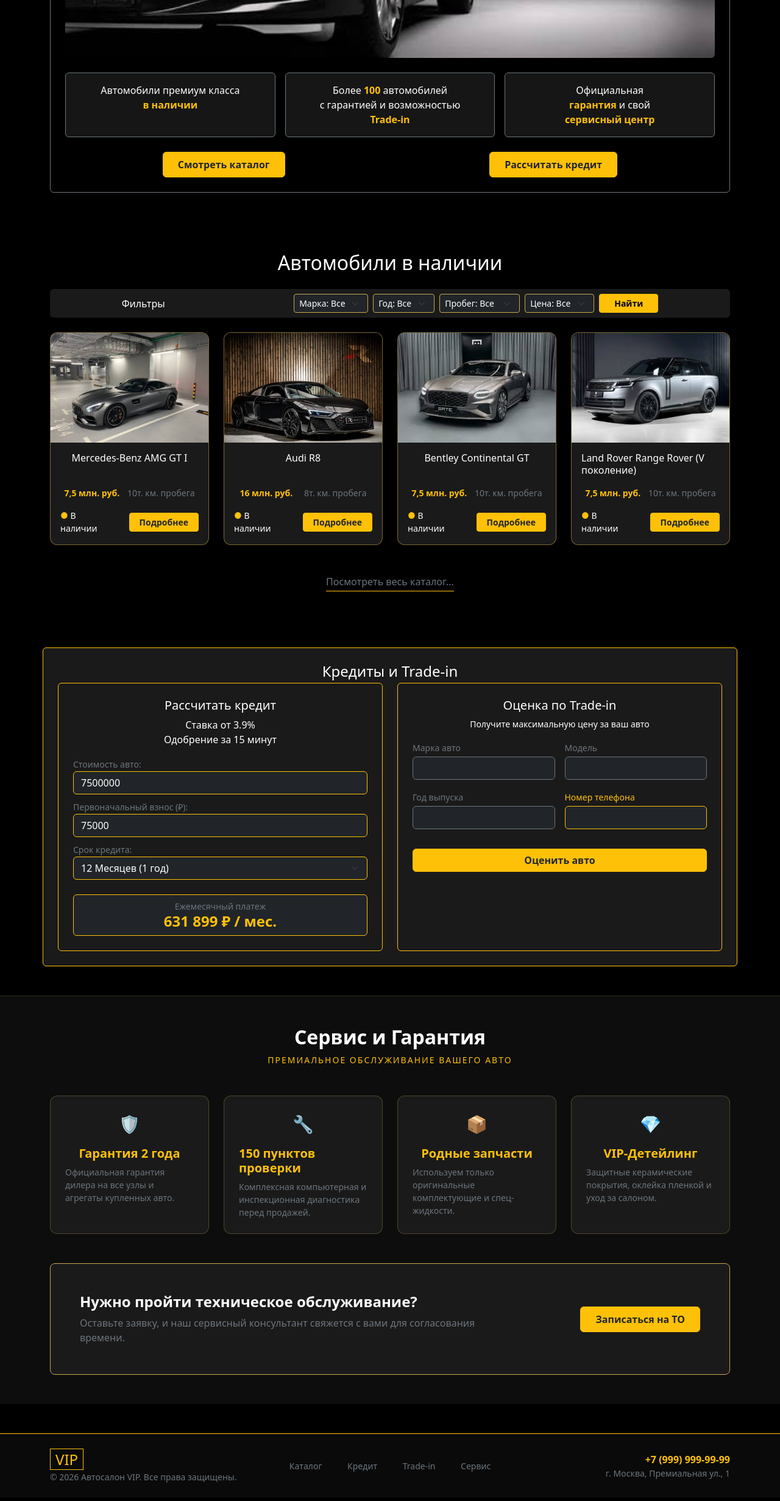
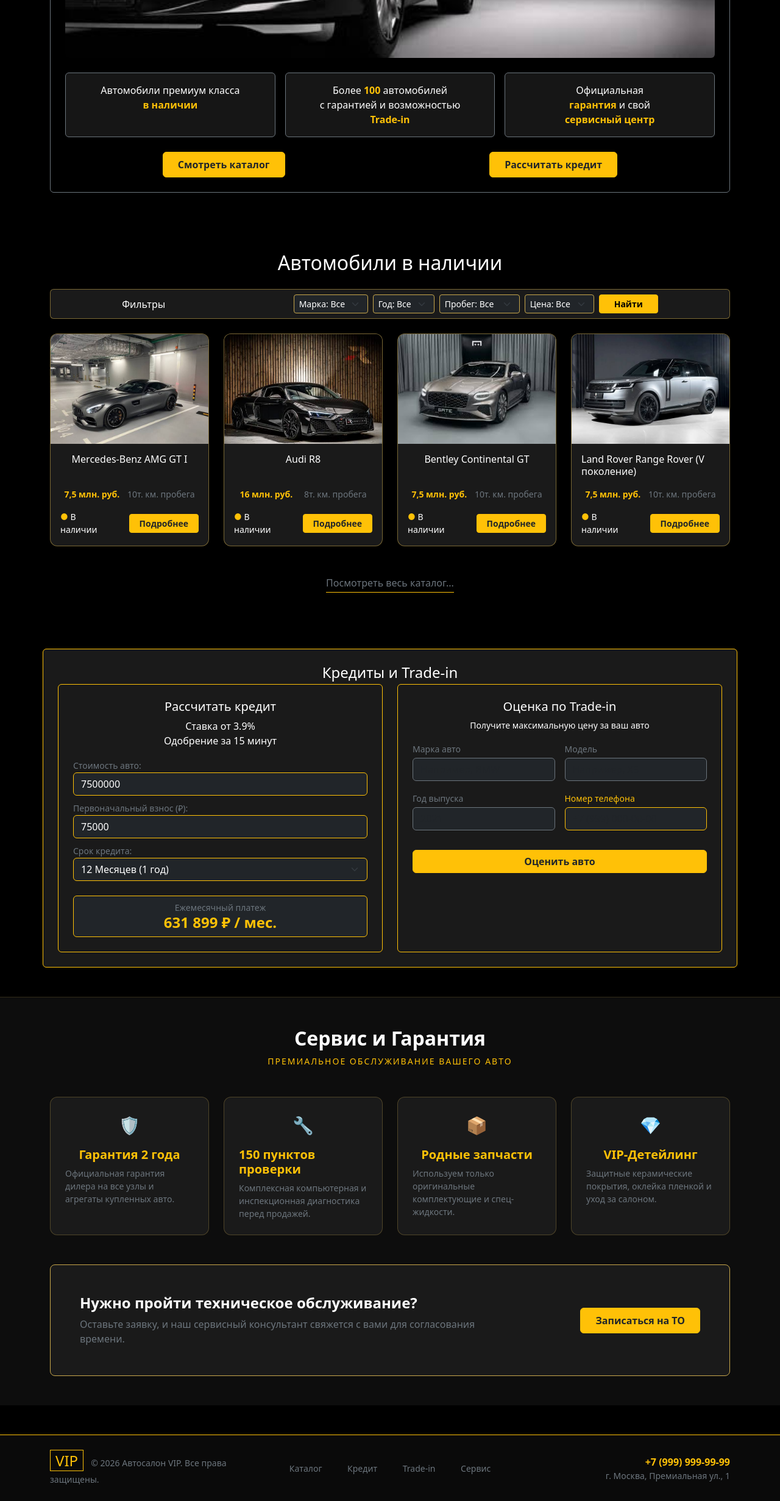
Before and after one commit to constellationsaremine/HTML_kursach, a plain HTML site: page Курсовая_работа/Веб-сайт/index.html in a window 1280 px wide. Shown: the part 481-2943 px from the top of the page at 61% size. Drawn offline with nearby package versions, Linux system fonts and the light colour scheme.

Commit message:
Фикс пары ошибок

```diff
--- a/Курсовая_работа/Веб-сайт/index.html
+++ b/Курсовая_работа/Веб-сайт/index.html
@@ -111,7 +111,7 @@
 
             <!-- Фильтры -->
             <div class="d-flex flex-wrap justify-content-between align-items-center gap-2 p-2 px-3 mb-4 rounded"
-                style="background-color: #1a1a1a; border: 1 px solid rgba(201, 168, 76, 0.55)">
+                style="background-color: #1a1a1a; border: 1px solid rgba(201, 168, 76, 0.55)">
 
                 <span class="text-white">
                     Фильтры
@@ -306,8 +306,6 @@
             <a href="#" class="text-secondary text-decoration-none border-bottom border-warning pb-1">
                 Посмотреть весь каталог...
             </a>
-        </div>
-
         </div>
     </section>
 
@@ -540,7 +538,7 @@
                 <div class="col-md-4 text-center text-md-start">
 
                     <span class="text-warning fs-4 border border-warning px-2 me-2">VIP</span>
-                    <span class="text-secondary small d-block d-md-inlinemt-2 mt-md-0">
+                    <span class="text-secondary small d-block d-md-inline mt-2 mt-md-0">
                         © 2026 Автосалон VIP.<br class="d-md-none">
                         Все права защищены.
                     </span>
@@ -561,7 +559,7 @@
                             Trade-in
                         </a>
 
-                        <a href="#credits" class="text-secondary text-decoration-none small hover-warning">
+                        <a href="#service" class="text-secondary text-decoration-none small hover-warning">
                             Сервис
                         </a>
                     </div>
```
